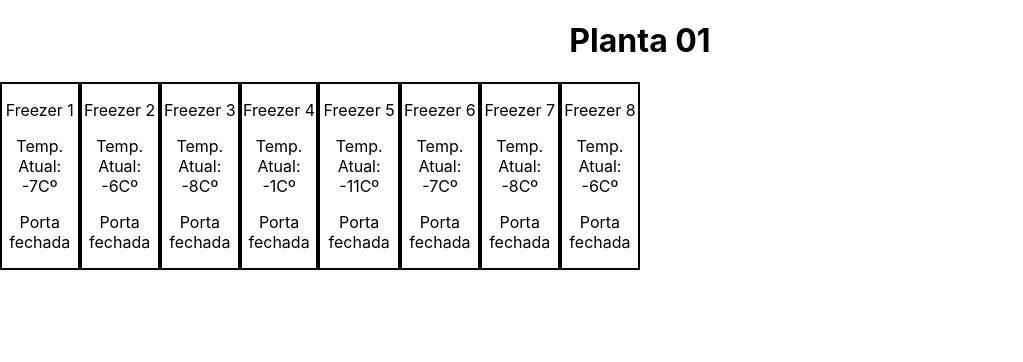
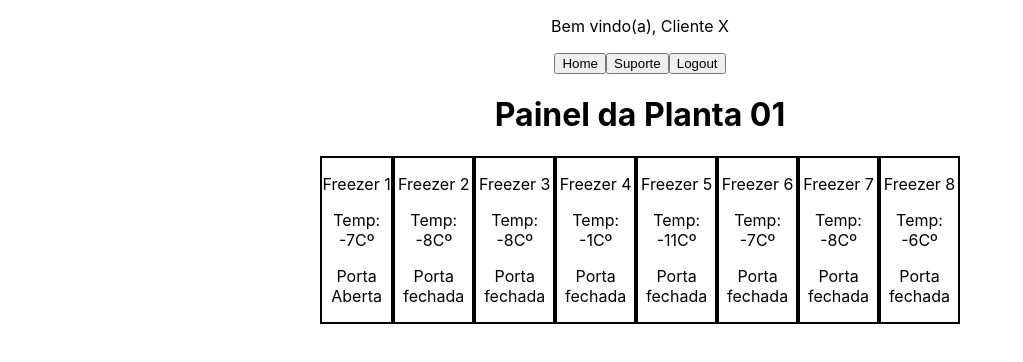
Before and after one commit to Hiagoperoni/CLP-Site, a React (Create React App) app: page /produto in a window 1280 px wide. Shown: the top 362 px of the page, without its empty margins (0-1023 px from the left). Built offline with nearby package versions, Linux system fonts and the light colour scheme.

Commit message:
Tela dos Freezers e Zoom criados

```diff
--- a/src/App.css
+++ b/src/App.css
@@ -49,3 +49,10 @@
   border: 2px solid black;
   cursor: pointer;
 }
+
+.homePage {
+  display: flex;
+  flex-direction: column;
+  justify-content: center;
+  align-items: center;
+}
--- a/src/App.js
+++ b/src/App.js
@@ -3,6 +3,7 @@ import { Route, Routes } from 'react-router-dom';
 import Login from './app/frontEnd/Pages/login';
 import Home from './app/frontEnd/Pages/home';
 import Produto from './app/frontEnd/Pages/produto';
+import ZoomProd from './app/frontEnd/Pages/zoom';
 
 function App() {
   return (
@@ -11,6 +12,7 @@ function App() {
         <Route exact path="/" element={ <Login /> } />
         <Route exact path="/home" element={ <Home /> } />
         <Route exact path="/produto" element={ <Produto /> } />
+        <Route exact path="/produto/:id" element={ <ZoomProd /> } />
       </Routes>
     </div>
   );
--- a/src/app/backEnd/teste/gerarFreezers.js
+++ b/src/app/backEnd/teste/gerarFreezers.js
@@ -2,11 +2,11 @@ const zonaUm = [
   {
     id: 1,
     temp: -7,
-    porta: 'fechada',
+    porta: 'Aberta',
   },
   {
     id: 2,
-    temp: -6,
+    temp: -8,
     porta: 'fechada',
   },
   {
--- a/src/app/frontEnd/Components/HeaderComp.js
+++ b/src/app/frontEnd/Components/HeaderComp.js
@@ -1,10 +1,15 @@
 import React, { useState } from 'react';
+import { useNavigate } from 'react-router-dom';
 
 function HeaderComp() {
+  const navigate = useNavigate();
+  const goHome = () => {
+    return navigate("/home")
+  }
   return (
     <header>
       <p>Bem vindo(a), Cliente X</p>
-      <button>Home</button>
+      <button type="button" onClick={ goHome }>Home</button>
       <button>Suporte</button>
       <button>Logout</button>
     </header>
--- a/src/app/frontEnd/Components/ProdutoComp.js
+++ b/src/app/frontEnd/Components/ProdutoComp.js
@@ -11,7 +11,7 @@ function ProdutoComp(props) {
   return (
     <section className="geralProd">
       <p>Freezer {props.id}</p>
-      <p>Temp. Atual: {props.temp}Cº</p>
+      <p>Temp: {props.temp}Cº</p>
       <p>Porta {props.porta}</p>
     </section>
   )
--- a/src/app/frontEnd/Pages/home.js
+++ b/src/app/frontEnd/Pages/home.js
@@ -5,13 +5,11 @@ import PlantaComp from '../Components/PlantaComp';
 
 function Home() {
   return (
-    <main>
+    <main className="homePage">
       <HeaderComp />
       <p>HomePage</p>
       <h1>Meus Produtos</h1>
       <div className="dispProd">
-        <PlantaComp />
-        <PlantaComp />
         <PlantaComp />
         <PlantaComp />
       </div>
--- a/src/app/frontEnd/Pages/login.js
+++ b/src/app/frontEnd/Pages/login.js
@@ -23,7 +23,7 @@ function Login() {
 
   return (
 
-    <main>
+    <main className="homePage">
       <div>
         <h1>CLP</h1>
       </div>
--- a/src/app/frontEnd/Pages/produto.js
+++ b/src/app/frontEnd/Pages/produto.js
@@ -1,20 +1,29 @@
 import React, { useState } from 'react';
 import zonaUm from '../../backEnd/teste/gerarFreezers.js';
 import ProdutoComp from '../Components/ProdutoComp';
+import { useNavigate } from 'react-router-dom';
+import HeaderComp from '../Components/HeaderComp.js';
 
 function Produto() {
-
+  const navigate = useNavigate();
+  const goToZoom = (id) => {
+    navigate(`/produto/${id}`)
+  }
   return (
-    <main>
-      <h1>Planta 01</h1>
+    <main className="homePage">
+      <HeaderComp />
+      <h1>Painel da Planta 01</h1>
       <div className="dispProd">
         {
-          zonaUm.map((cadaFreezer) => <ProdutoComp
-            key={ cadaFreezer.id }
-            id={ cadaFreezer.id }
-            temp={ cadaFreezer.temp }
-            porta={ cadaFreezer.porta }
-            />)
+          zonaUm.map((cadaFreezer) =>
+          <div key={ cadaFreezer.id } onClick={ () => goToZoom(cadaFreezer.id) }>
+            <ProdutoComp
+              id={ cadaFreezer.id }
+              temp={ cadaFreezer.temp }
+              porta={ cadaFreezer.porta }
+              />
+          </div>
+            )
         }
       </div>
     </main>
--- /dev/null
+++ b/src/app/frontEnd/Pages/zoom.js
@@ -0,0 +1,35 @@
+import React, { useState } from 'react';
+import gerarFreezers from '../../backEnd/teste/gerarFreezers';
+import HeaderComp from '../Components/HeaderComp';
+
+function ZoomProd() {
+
+  return(
+    <main className="homePage">
+      <HeaderComp />
+      <h1>Freezer 1</h1>
+      <div className="dispProd">
+        <h2 className="geralProd">Status Atual</h2>
+        <div className="geralProd">
+          <h3>Temperatura Atual: -7ºC</h3>
+          <h3>Porta Fechada</h3>
+        </div>
+      </div>
+      <div>
+        <p> </p>
+      </div>
+      <div className="dispProd">
+        <h2 className="geralProd">Erros</h2>
+        <div className="geralProd">
+          <h3>Temperatura Fora do Limite</h3>
+          <h2>Horario x x</h2>
+          <h3>Porta Aberta</h3>
+          <h2>Horario x x</h2>
+        </div>
+      </div>
+      <button type="button">Resetar</button>
+    </main>
+  )
+}
+
+export default ZoomProd;
```
